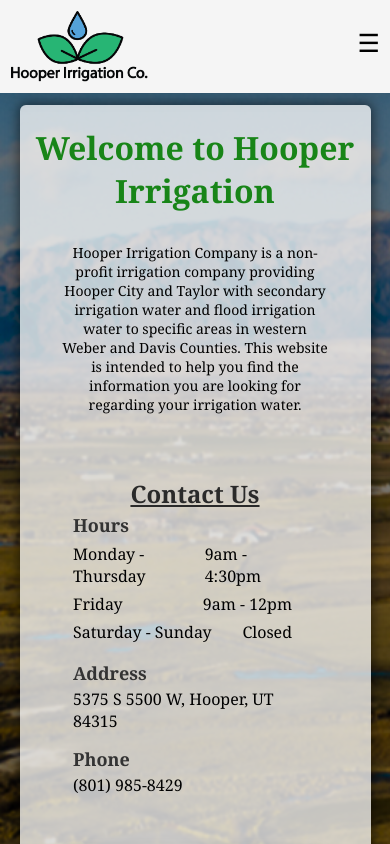
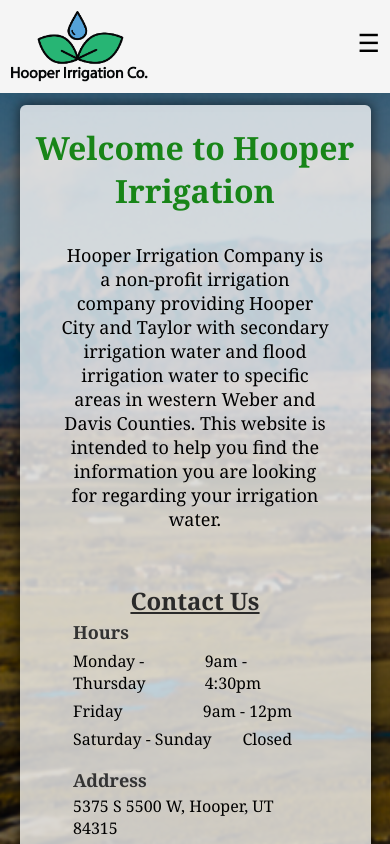
Before and after one commit to hooperirrigation/hooper-irrigation, a React (Create React App) app: page /#/ in a window 390 px wide. Shown: the top 844 px of the page. Built offline with nearby package versions, Linux system fonts and the light colour scheme.

Commit message:
stylin home

```diff
--- a/src/components/Home/Home.css
+++ b/src/components/Home/Home.css
@@ -27,14 +27,13 @@
     width: 85%;
     margin: 50px 15px 15px 15px;
     font-family: Georgia, 'Times New Roman', Times, serif;
-    font-size: 3vw;
+    font-size: 2vw;
 }
 
 .contact{
-    margin: 50px;
+    margin: 40px;
     align-items: center;
     min-width: 250px;
-    width: 20px;
 }
 
 .home-text{
@@ -79,7 +78,7 @@
         width: 90%;
     }
     .intro{
-        font-size: 14px;
+        font-size: 18px;
         margin: 10px;
     }
 }
```
